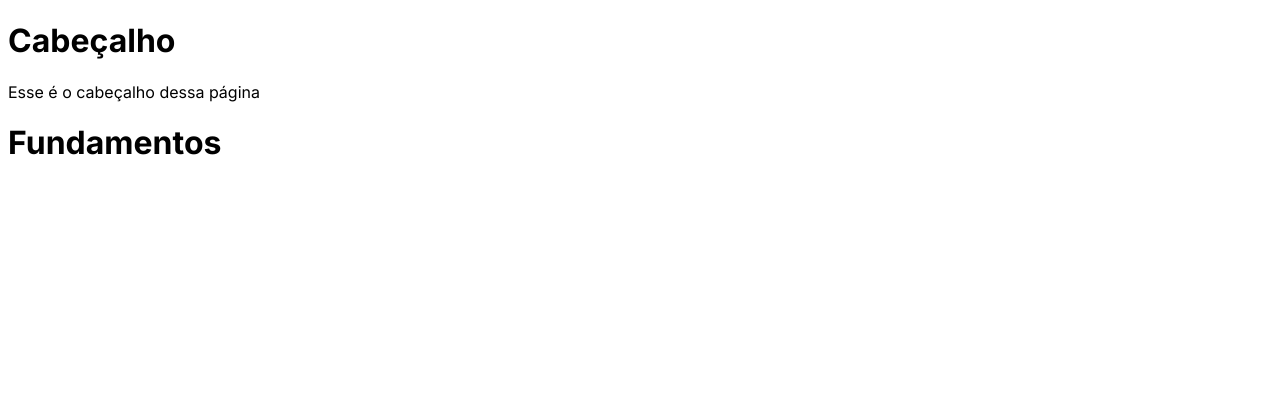
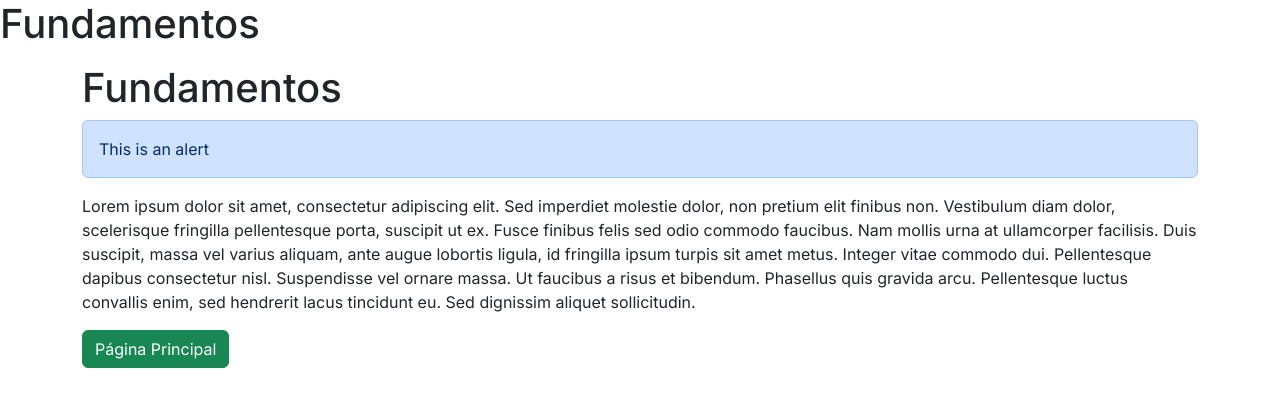
Before and after one commit to Guilherme-cml/React-faculdade, a Next.js app: page /fundamentos in a window 1280 px wide. Shown: the top 406 px of the page. Built offline with nearby package versions, Linux system fonts and the light colour scheme.

Commit message:
Second class

```diff
--- a/package.json
+++ b/package.json
@@ -9,8 +9,10 @@
     "lint": "next lint"
   },
   "dependencies": {
+    "bootstrap": "^5.3.3",
+    "next": "14.2.5",
     "react": "^18",
-    "react-dom": "^18",
-    "next": "14.2.5"
+    "react-bootstrap": "^2.10.4",
+    "react-dom": "^18"
   }
 }
--- a/src/app/components/Cabecalho.js
+++ b/src/app/components/Cabecalho.js
@@ -1,12 +1,10 @@
-export default function Cabecalho() {
+export default function Cabecalho(props) {
 
     return (
         <>
             <div>
-            <h1>Cabeçalho</h1>
-            <p>Esse é o cabeçalho dessa página
-
-            </p>
+            <h1>{props.titulo}</h1>
+            <p>{props.sub}</p>
             </div>
         </>
     )
--- a/src/app/fundamentos/page.js
+++ b/src/app/fundamentos/page.js
@@ -1,11 +1,22 @@
+import { Alert, Container } from "react-bootstrap"
 import Cabecalho from "../components/Cabecalho"
+import Link from "next/link"
 export default function Fundamentos() {
 
 
     return (
         <>
-            <Cabecalho />
-            <h1>Fundamentos</h1>
+            <Cabecalho titulo="Fundamentos"/>
+
+            <Container>
+                <h1>Fundamentos</h1>
+                <Alert>This is an alert</Alert>
+                <p>
+                Lorem ipsum dolor sit amet, consectetur adipiscing elit. Sed imperdiet molestie dolor, non pretium elit finibus non. Vestibulum diam dolor, scelerisque fringilla pellentesque porta, suscipit ut ex. Fusce finibus felis sed odio commodo faucibus. Nam mollis urna at ullamcorper facilisis. Duis suscipit, massa vel varius aliquam, ante augue lobortis ligula, id fringilla ipsum turpis sit amet metus. Integer vitae commodo dui. Pellentesque dapibus consectetur nisl. Suspendisse vel ornare massa. Ut faucibus a risus et bibendum. Phasellus quis gravida arcu. Pellentesque luctus convallis enim, sed hendrerit lacus tincidunt eu. Sed dignissim aliquet sollicitudin.
+                </p>
+                <Link className="btn btn-success" href="/">Página Principal</Link>
+            </Container>
+
         </>
 
     )
--- a/src/app/layout.js
+++ b/src/app/layout.js
@@ -1,5 +1,5 @@
 import { Inter } from "next/font/google";
-
+import 'bootstrap/dist/css/bootstrap.min.css';
 
 const inter = Inter({ subsets: ["latin"] });
 
```
Also changed, not shown: src/app/page.js (+11 -4 lines), 1 other file (tests, documents, lock files or other folders).
